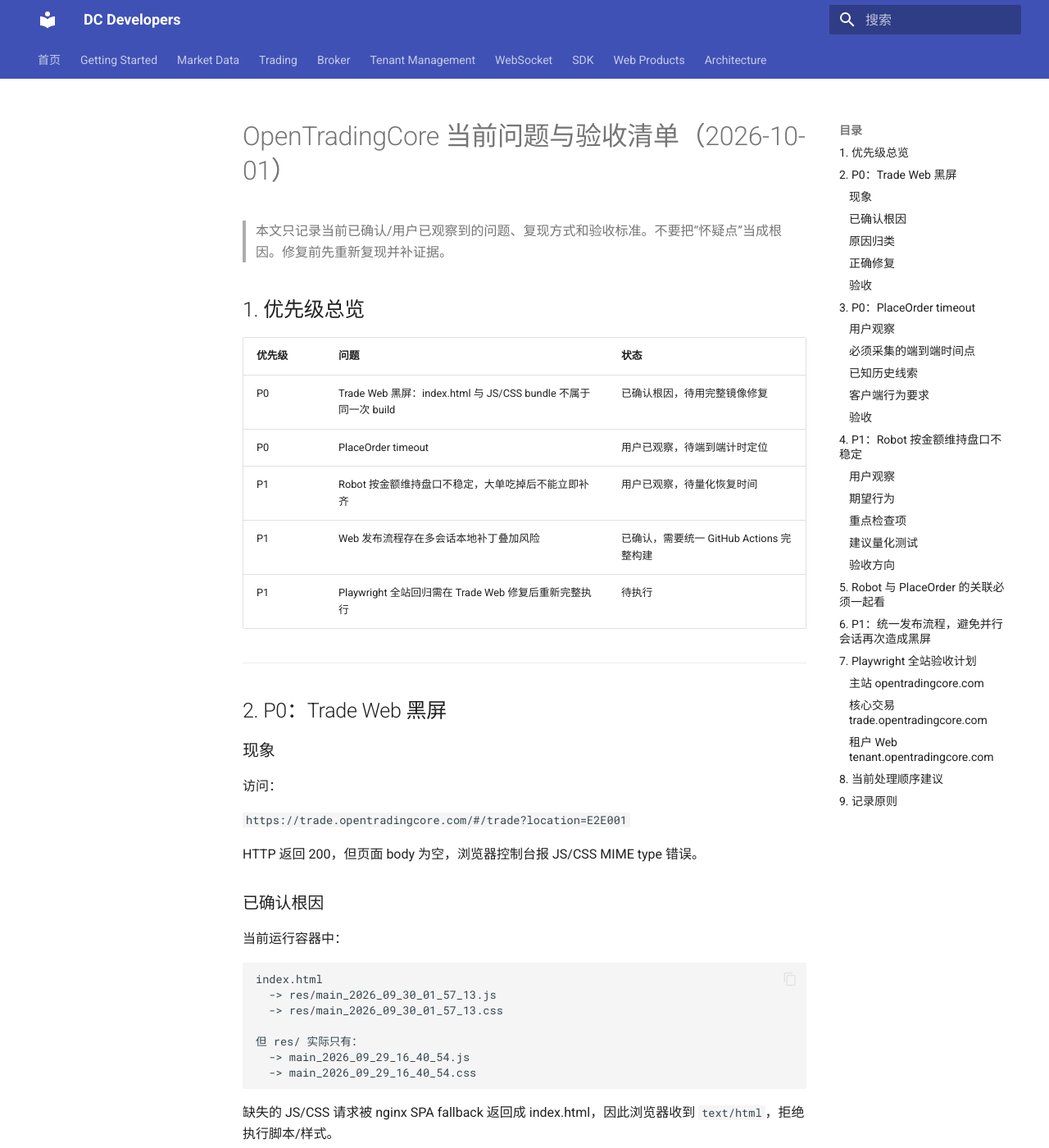
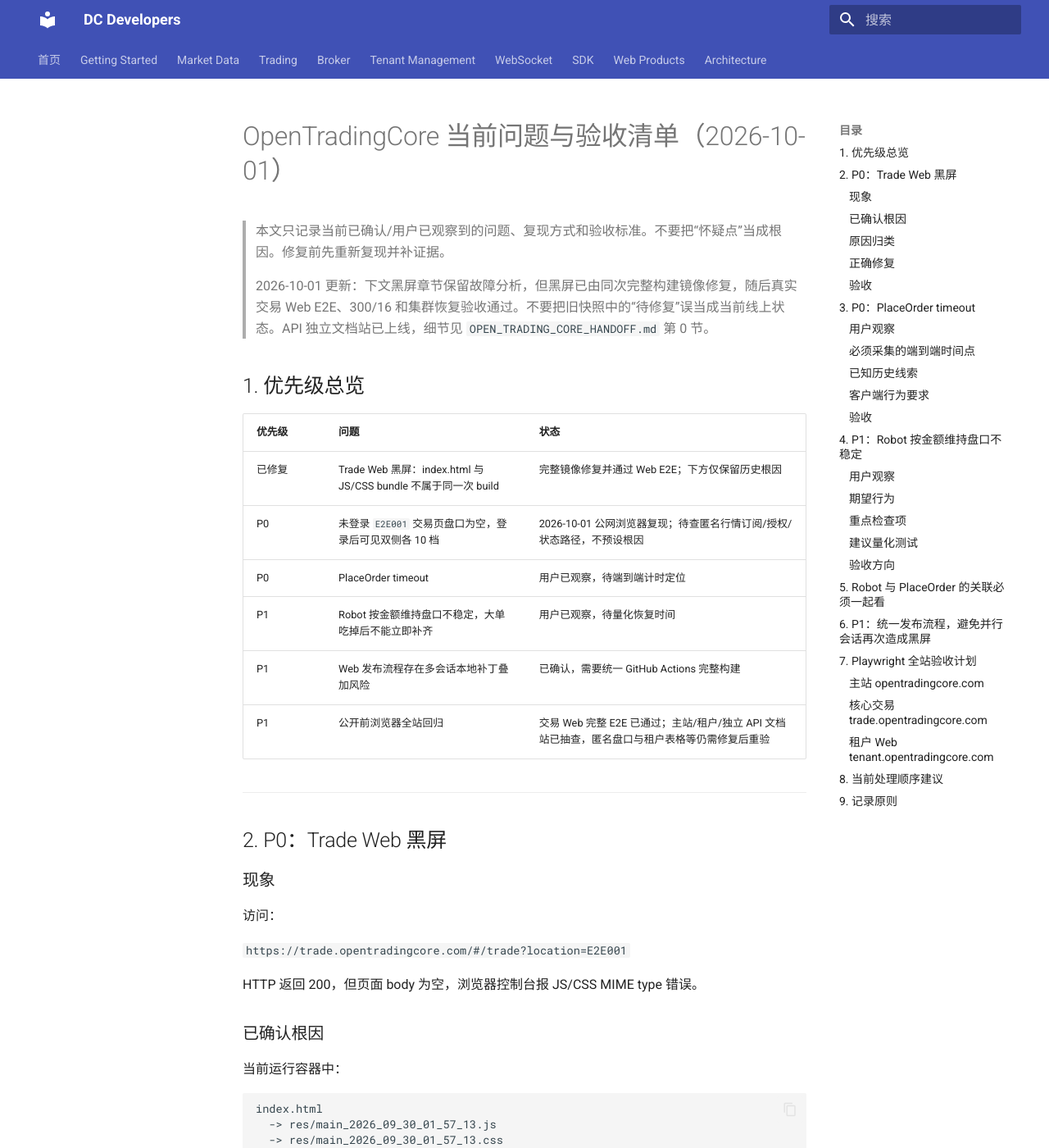
Before and after one commit to bliplink/dc-quant-deploy, an MkDocs documentation site: the page built from docs/CURRENT_ISSUES_20261001.zh-CN.md, in a window 1280 px wide and 1400 px high. Shown: the whole window at 82% size. Built offline with MkDocs 1.6.1 and Material for MkDocs 9.7.7, drawn with Linux system fonts in a browser that asks for light colours.

Commit message:
docs: record public API portal release and current review findings

```diff
--- a/docs/CURRENT_ISSUES_20261001.zh-CN.md
+++ b/docs/CURRENT_ISSUES_20261001.zh-CN.md
@@ -1,16 +1,19 @@
 # OpenTradingCore 当前问题与验收清单（2026-10-01）
 
 > 本文只记录当前已确认/用户已观察到的问题、复现方式和验收标准。不要把“怀疑点”当成根因。修复前先重新复现并补证据。
+
+> 2026-10-01 更新：下文黑屏章节保留故障分析，但黑屏已由同次完整构建镜像修复，随后真实交易 Web E2E、300/16 和集群恢复验收通过。不要把旧快照中的“待修复”误当成当前线上状态。API 独立文档站已上线，细节见 `OPEN_TRADING_CORE_HANDOFF.md` 第 0 节。
 
 ## 1. 优先级总览
 
 | 优先级 | 问题 | 状态 |
 |---|---|---|
-| P0 | Trade Web 黑屏：index.html 与 JS/CSS bundle 不属于同一次 build | 已确认根因，待用完整镜像修复 |
+| 已修复 | Trade Web 黑屏：index.html 与 JS/CSS bundle 不属于同一次 build | 完整镜像修复并通过 Web E2E；下方仅保留历史根因 |
+| P0 | 未登录 `E2E001` 交易页盘口为空，登录后可见双侧各 10 档 | 2026-10-01 公网浏览器复现；待查匿名行情订阅/授权/状态路径，不预设根因 |
 | P0 | PlaceOrder timeout | 用户已观察，待端到端计时定位 |
 | P1 | Robot 按金额维持盘口不稳定，大单吃掉后不能立即补齐 | 用户已观察，待量化恢复时间 |
 | P1 | Web 发布流程存在多会话本地补丁叠加风险 | 已确认，需要统一 GitHub Actions 完整构建 |
-| P1 | Playwright 全站回归需在 Trade Web 修复后重新完整执行 | 待执行 |
+| P1 | 公开前浏览器全站回归 | 交易 Web 完整 E2E 已通过；主站/租户/独立 API 文档站已抽查，匿名盘口与租户表格等仍需修复后重验 |
 
 ---
 
```
Also changed, not shown: OPEN_TRADING_CORE_HANDOFF.md (+14 -3 lines).
